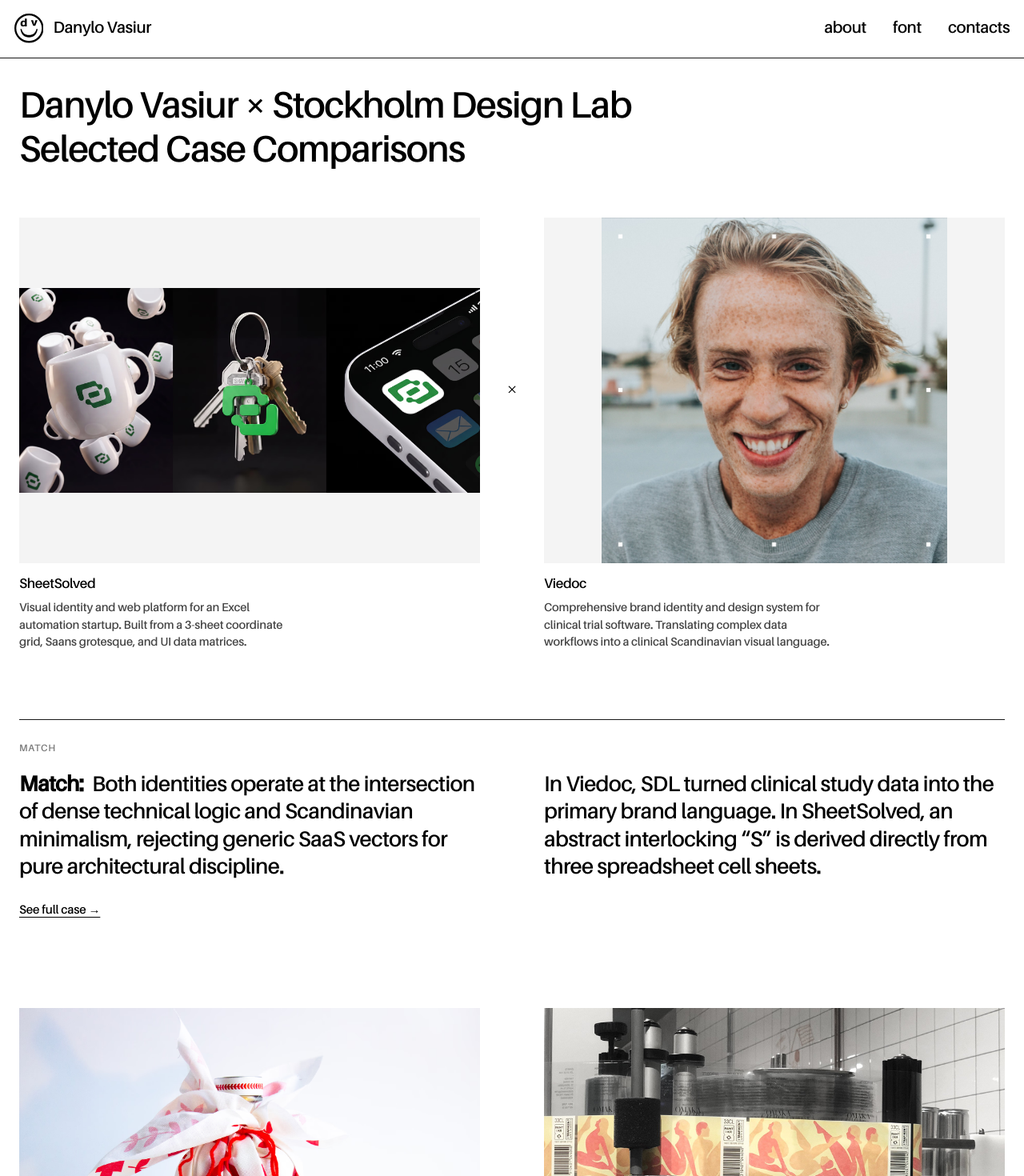
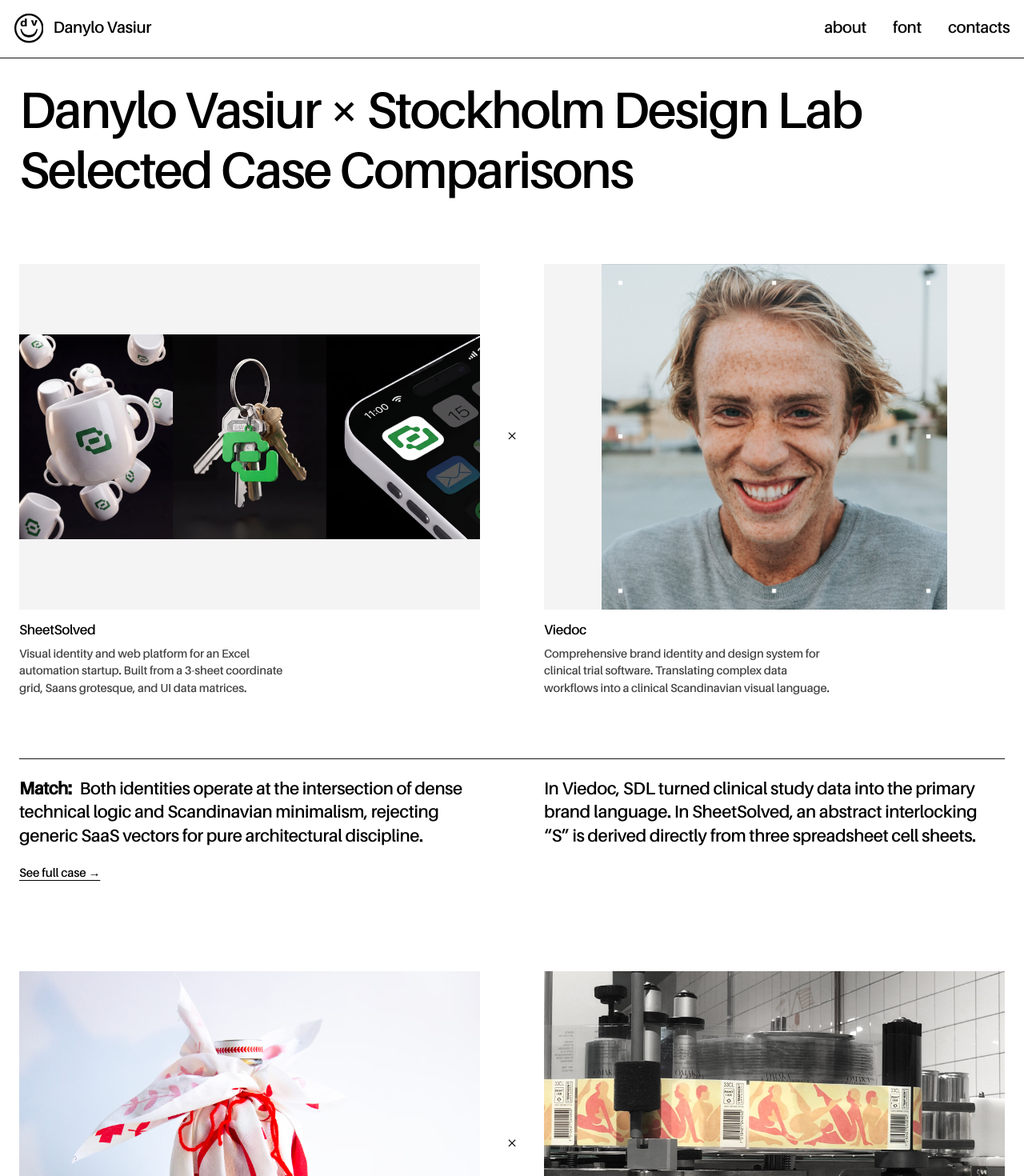
Before and after one commit to Ruvego409/portfolio, a Next.js app in the folder portfolio/: page /for/stockholm-design-lab in a window 1280 px wide. Shown: the top 1470 px of the page at 80% size. Built offline with nearby package versions, Linux system fonts and the light colour scheme.

Commit message:
Enlarge and animate main title with masked line reveal, and remove gray MATCH label

```diff
--- a/portfolio/src/components/stockholm-design-lab/StockholmDesignLabPitchPage.module.css
+++ b/portfolio/src/components/stockholm-design-lab/StockholmDesignLabPitchPage.module.css
@@ -3,10 +3,10 @@
    Rebuilt to match user sketch & SDL typographic precision:
    - Font: Lab Grotesque
    - Palette: Pure #000000 on #ffffff
+   - Massive, animated two-line hero title (64px clamp)
    - Static hero images with central × multiplier
    - Narrower, compact case descriptions (max-width: 360px)
-   - Distinct, large-scale, animated 2-column Match statement (22px-30px)
-   - Architectural divider line (1px solid #181818)
+   - Clean 2-column Match statement with architectural divider line
 ───────────────────────────────────────────────────────────── */
 
 .page {
@@ -28,26 +28,26 @@
   padding: 36px 1.5rem 88px 1.5rem;
 }
 
-/* ── Main Page Title ── */
+/* ── Main Page Title (Enlarged & Animated Entrance) ── */
 .pageTitle {
   display: flex;
   flex-direction: column;
-  gap: 2px;
-  font-size: clamp(28px, 3.8vw, 46px);
+  gap: 6px;
+  font-size: clamp(36px, 5.2vw, 64px);
   font-weight: 500;
-  line-height: 1.14;
-  letter-spacing: -0.03em;
+  line-height: 1.08;
+  letter-spacing: -0.035em;
   color: #000000;
-  margin: 0 0 56px 0;
+  margin: 0 0 clamp(48px, 6vw, 76px) 0;
 }
 
-.pageSubtitle {
+.lineWrap {
   display: block;
-  font-size: inherit;
-  font-weight: inherit;
-  line-height: inherit;
-  letter-spacing: inherit;
-  color: inherit;
+  overflow: hidden;
+}
+
+.titleLine {
+  display: block;
 }
 
 /* ── Comparison Sections List ── */
@@ -163,35 +163,21 @@
   max-width: 360px;
 }
 
-/* ── Row 3: Distinct Animated 2-Column Match Block with Architecture Line ── */
+/* ── Row 3: Clean 2-Column Match Block with Architecture Line ── */
 .matchBlock {
   grid-column: 1 / -1;
   grid-row: 3;
-  margin-top: clamp(48px, 5.5vw, 68px);
-  padding-top: 28px;
+  margin-top: clamp(40px, 4.8vw, 60px);
+  padding-top: 24px;
   border-top: 1px solid #181818;
   width: 100%;
-}
-
-.matchHeader {
-  display: flex;
-  align-items: center;
-  margin-bottom: 20px;
-}
-
-.matchTag {
-  font-family: var(--font-lab-grotesque-mono), 'LabGrotesque-mono', monospace;
-  font-size: 12px;
-  text-transform: uppercase;
-  letter-spacing: 0.06em;
-  color: #777777;
 }
 
 .matchGrid {
   display: grid;
   grid-template-columns: 1fr 1fr;
   column-gap: 80px; /* 24px + 32px + 24px: aligns with columns above */
-  row-gap: 20px;
+  row-gap: 16px;
   width: 100%;
   align-items: start;
 }
@@ -201,11 +187,11 @@
   flex-direction: column;
 }
 
-/* Prominent, large-scale editorial text */
+/* Prominent, readable editorial text */
 .matchTextLarge {
-  font-size: clamp(21px, 2.1vw, 29px);
-  line-height: 1.28;
-  letter-spacing: -0.025em;
+  font-size: clamp(19px, 1.7vw, 24px);
+  line-height: 1.35;
+  letter-spacing: -0.02em;
   color: #000000;
   margin: 0;
   font-weight: 400;
@@ -217,7 +203,7 @@
 }
 
 .linkWrap {
-  margin-top: 24px;
+  margin-top: 20px;
 }
 
 .seeFullCase {
@@ -257,7 +243,10 @@
   }
 
   .pageTitle {
-    margin-bottom: 36px;
+    font-size: clamp(30px, 8vw, 42px);
+    line-height: 1.12;
+    margin-bottom: 40px;
+    gap: 4px;
   }
 
   .comparisonGrid {
@@ -302,26 +291,22 @@
   .matchBlock {
     grid-column: 1;
     grid-row: 6;
-    margin-top: 32px;
+    margin-top: 28px;
     padding-top: 20px;
-  }
-
-  .matchHeader {
-    margin-bottom: 14px;
   }
 
   .matchGrid {
     grid-template-columns: 1fr;
     column-gap: 0;
-    row-gap: 16px;
+    row-gap: 14px;
   }
 
   .matchTextLarge {
-    font-size: 20px;
-    line-height: 1.32;
+    font-size: 18px;
+    line-height: 1.34;
   }
 
   .caseSection {
-    margin-bottom: 68px;
+    margin-bottom: 64px;
   }
 }
--- a/portfolio/src/components/stockholm-design-lab/StockholmDesignLabPitchPage.tsx
+++ b/portfolio/src/components/stockholm-design-lab/StockholmDesignLabPitchPage.tsx
@@ -92,24 +92,48 @@ const COMPARISONS: CaseComparison[] = [
   },
 ]
 
+/* Staggered entrance for the main headline */
+const titleContainerVariants = {
+  hidden: { opacity: 0 },
+  visible: {
+    opacity: 1,
+    transition: {
+      staggerChildren: 0.12,
+      delayChildren: 0.05,
+    },
+  },
+}
+
+const titleLineVariants = {
+  hidden: { opacity: 0, y: 36 },
+  visible: {
+    opacity: 1,
+    y: 0,
+    transition: {
+      duration: 0.8,
+      ease: EASE_OUT_EXPO,
+    },
+  },
+}
+
 const matchContainerVariants = {
   hidden: { opacity: 0 },
   visible: {
     opacity: 1,
     transition: {
-      staggerChildren: 0.12,
+      staggerChildren: 0.1,
       delayChildren: 0.04,
     },
   },
 }
 
 const matchColVariants = {
-  hidden: { opacity: 0, y: 24 },
+  hidden: { opacity: 0, y: 20 },
   visible: {
     opacity: 1,
     y: 0,
     transition: {
-      duration: 0.65,
+      duration: 0.6,
       ease: EASE_OUT_EXPO,
     },
   },
@@ -121,11 +145,24 @@ export function StockholmDesignLabPitchPage() {
   return (
     <div data-sdl-page className={styles.page}>
       <div className={styles.inner}>
-        {/* ── Main Page Title ── */}
-        <h1 className={styles.pageTitle}>
-          Danylo Vasiur &times; Stockholm Design Lab
-          <span className={styles.pageSubtitle}>Selected Case Comparisons</span>
-        </h1>
+        {/* ── Main Page Title (Enlarged & Animated Entrance) ── */}
+        <motion.h1
+          className={styles.pageTitle}
+          initial={reduced ? 'visible' : 'hidden'}
+          animate="visible"
+          variants={titleContainerVariants}
+        >
+          <span className={styles.lineWrap}>
+            <motion.span className={styles.titleLine} variants={titleLineVariants}>
+              Danylo Vasiur &times; Stockholm Design Lab
+            </motion.span>
+          </span>
+          <span className={styles.lineWrap}>
+            <motion.span className={styles.titleLine} variants={titleLineVariants}>
+              Selected Case Comparisons
+            </motion.span>
+          </span>
+        </motion.h1>
 
         {/* ── Comparison Sections ── */}
         <div className={styles.comparisonsList}>
@@ -181,7 +218,7 @@ export function StockholmDesignLabPitchPage() {
                   <p className={styles.projectDesc}>{comp.theirProject.desc}</p>
                 </div>
 
-                {/* 6. Match Block (Large Animated 2-Column Block with Top Divider) */}
+                {/* 6. Match Block (Clean 2-Column Block with Top Divider Line) */}
                 <motion.div
                   className={styles.matchBlock}
                   initial={reduced ? 'visible' : 'hidden'}
@@ -189,10 +226,6 @@ export function StockholmDesignLabPitchPage() {
                   viewport={{ once: true, amount: 0.18 }}
                   variants={matchContainerVariants}
                 >
-                  <div className={styles.matchHeader}>
-                    <span className={styles.matchTag}>Match</span>
-                  </div>
-
                   <div className={styles.matchGrid}>
                     <motion.div className={styles.matchCol} variants={matchColVariants}>
                       <p className={styles.matchTextLarge}>
```
